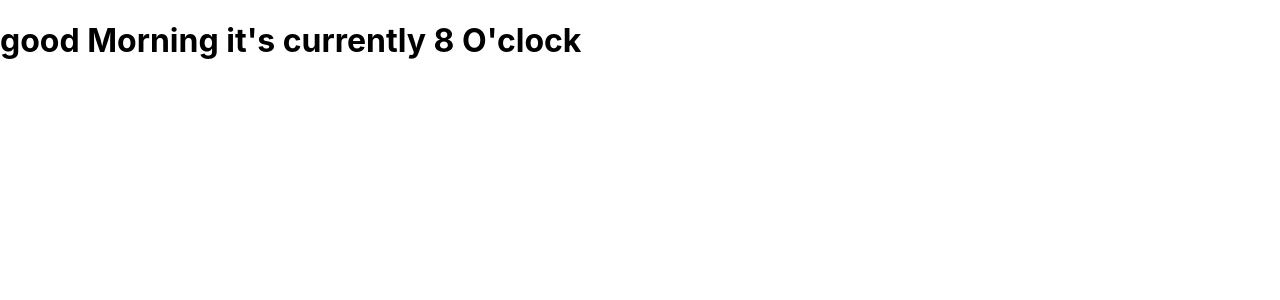
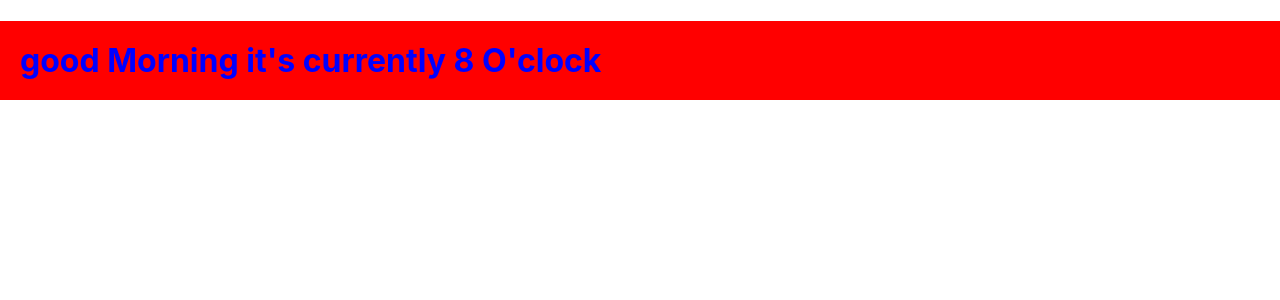
Before and after one commit to dev-ransom/react-complete-beginners, a React (Create React App) app: page / in a window 1280 px wide. Shown: the top 300 px of the page. Built offline with nearby package versions, Linux system fonts and the light colour scheme.

Commit message:
understanding inline styling react

```diff
--- a/src/App.js
+++ b/src/App.js
@@ -13,7 +13,7 @@ function App() {
 
   return (
     <div>
-      <h1>good {timeOfDay} it's currently { hour % 12} O'clock</h1>
+      <h1 style={{ color: 'blue', background: 'red', padding: '20px'}}>good {timeOfDay} it's currently { hour % 12} O'clock</h1>
     </div>
   )
 }
```
